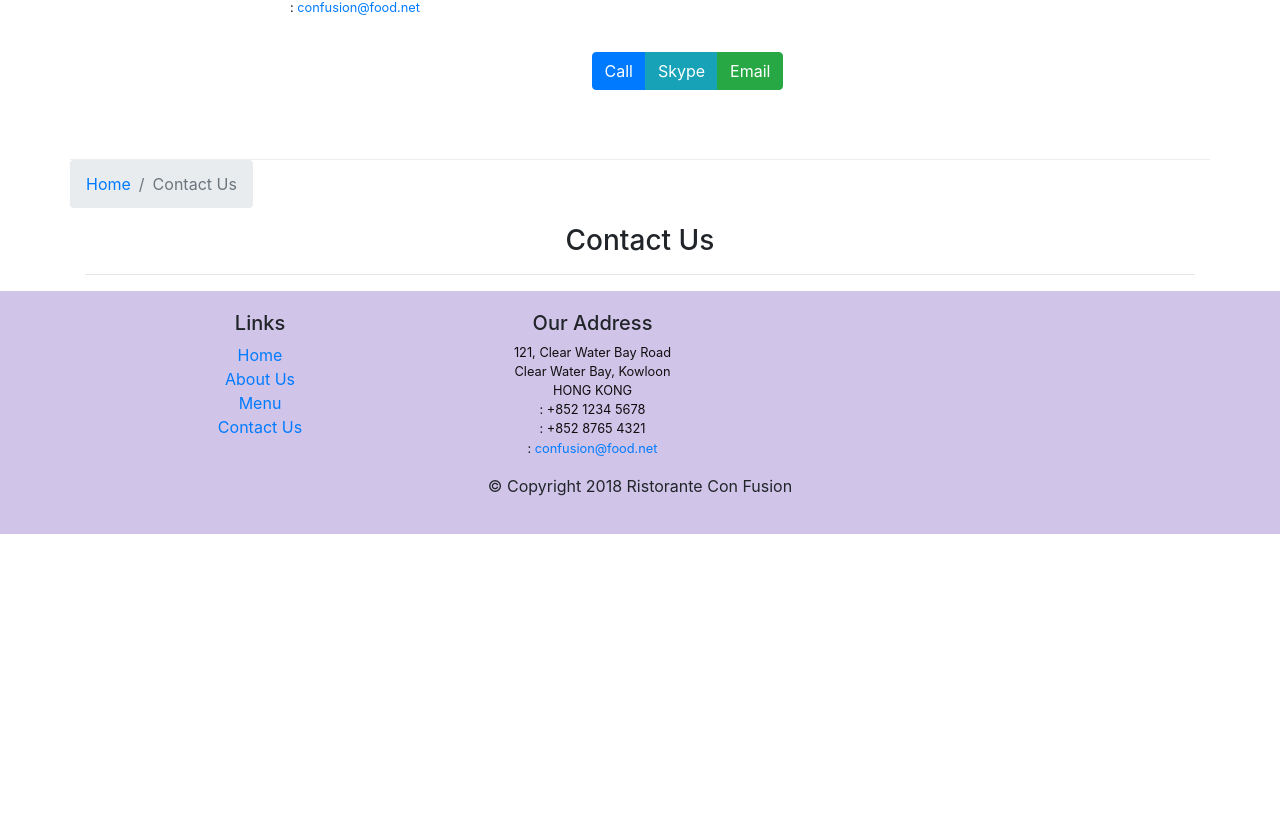
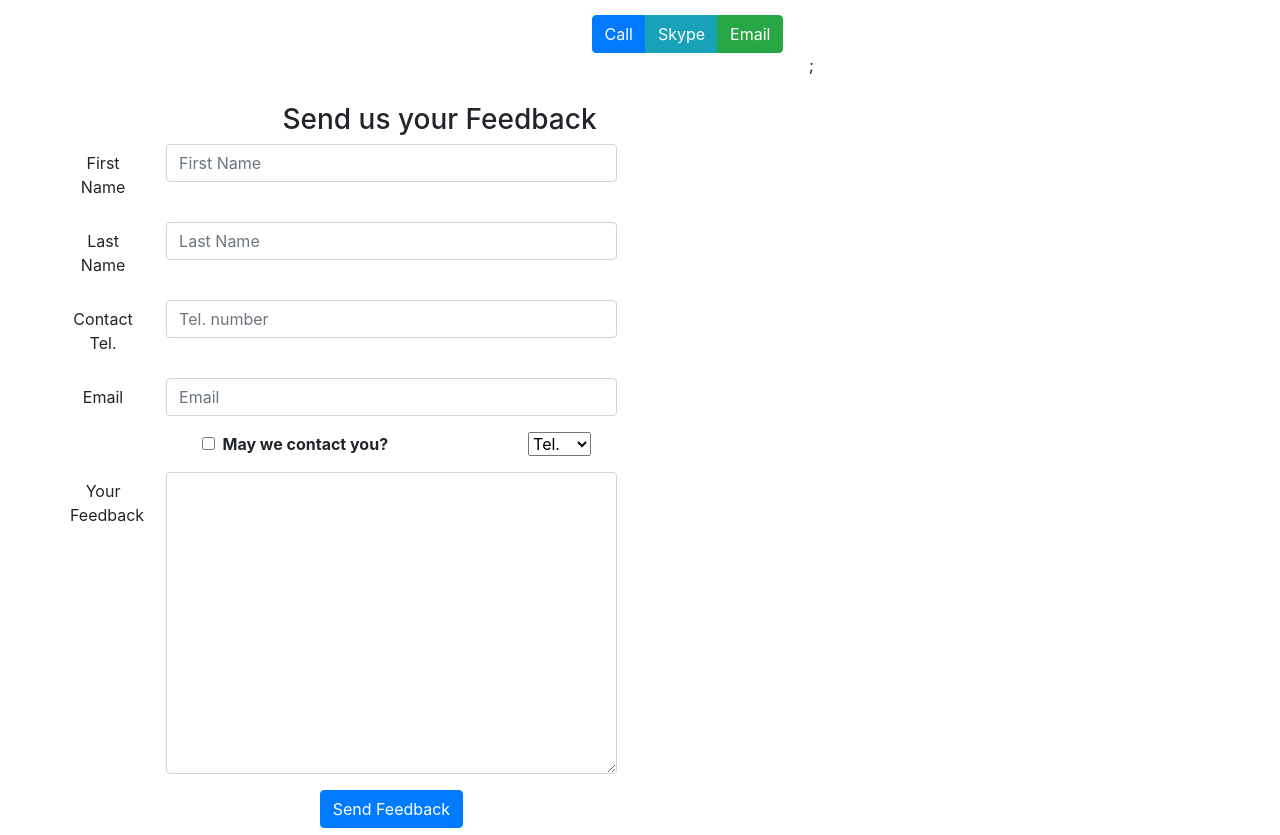
Before and after one commit to DE160490/Confusion, a React (Create React App) app: page /contactus in a window 1280 px wide. Shown: the part 445-1280 px from the top of the page. Before the commit the page ends 979 px from the top, so only its background shows below. Built offline with nearby package versions, Linux system fonts and the light colour scheme.

Commit message:
Controlled Forms

```diff
--- a/src/components/ContactComponent.js
+++ b/src/components/ContactComponent.js
@@ -1,8 +1,51 @@
-import React from "react";
-import { Breadcrumb, BreadcrumbItem } from "reactstrap";
+import React, { Component } from "react";
+import {
+  Breadcrumb,
+  BreadcrumbItem,
+  Button,
+  Form,
+  FormGroup,
+  Label,
+  Input,
+  Col,
+} from "reactstrap";
 import { Link } from "react-router-dom";
 
-function Contact(props) {
+class Contact extends Component {
+  constructor(props) {
+    super(props);
+
+    this.state = {
+      firstname: "",
+      lastname: "",
+      telnum: "",
+      email: "",
+      agree: false,
+      contactType: "Tel.",
+      message: "",
+    };
+
+    this.handleInputChange = this.handleInputChange.bind(this);
+    this.handleSubmit = this.handleSubmit.bind(this);
+  }
+
+  handleInputChange(event) {
+    const target = event.target;
+    const value = target.type === "checkbox" ? target.checked : target.value;
+    const name = target.name;
+
+    this.setState({
+      [name]: value,
+    });
+  }
+
+  handleSubmit(event) {
+    console.log("Current State is: " + JSON.stringify(this.state));
+    alert("Current State is: " + JSON.stringify(this.state));
+    event.preventDefault();
+  }
+
+  render() {
     return (
       <div className="container">
         <div className="row row-content">
@@ -50,21 +93,128 @@ function Contact(props) {
               </a>
             </div>
           </div>
+          <div className="row row-content">
+            <div className="col-12">
+              <h3>Send us your Feedback</h3>
             </div>
-      <div className="row">
-        <Breadcrumb>
-          <BreadcrumbItem>
-            <Link to="/home">Home</Link>
-          </BreadcrumbItem>
-          <BreadcrumbItem active>Contact Us</BreadcrumbItem>
-        </Breadcrumb>
-        <div className="col-12">
-          <h3>Contact Us</h3>
-          <hr />
+            <div className="col-12 col-md-9">
+              <Form onSubmit={this.handleSubmit}>
+                <FormGroup row>
+                  <Label htmlFor="firstname" md={2}>
+                    First Name
+                  </Label>
+                  <Col md={10}>
+                    <Input
+                      type="text"
+                      id="firstname"
+                      name="firstname"
+                      placeholder="First Name"
+                      value={this.state.firstname}
+                      onChange={this.handleInputChange}
+                    />
+                  </Col>
+                </FormGroup>
+                <FormGroup row>
+                  <Label htmlFor="lastname" md={2}>
+                    Last Name
+                  </Label>
+                  <Col md={10}>
+                    <Input
+                      type="text"
+                      id="lastname"
+                      name="lastname"
+                      placeholder="Last Name"
+                      value={this.state.lastname}
+                      onChange={this.handleInputChange}
+                    />
+                  </Col>
+                </FormGroup>
+                <FormGroup row>
+                  <Label htmlFor="telnum" md={2}>
+                    Contact Tel.
+                  </Label>
+                  <Col md={10}>
+                    <Input
+                      type="tel"
+                      id="telnum"
+                      name="telnum"
+                      placeholder="Tel. number"
+                      value={this.state.telnum}
+                      onChange={this.handleInputChange}
+                    />
+                  </Col>
+                </FormGroup>
+                <FormGroup row>
+                  <Label htmlFor="email" md={2}>
+                    Email
+                  </Label>
+                  <Col md={10}>
+                    <Input
+                      type="email"
+                      id="email"
+                      name="email"
+                      placeholder="Email"
+                      value={this.state.email}
+                      onChange={this.handleInputChange}
+                    />
+                  </Col>
+                </FormGroup>
+                <FormGroup row>
+                  <Col md={{ size: 6, offset: 2 }}>
+                    <FormGroup check>
+                      <Label check>
+                        <Input
+                          type="checkbox"
+                          name="agree"
+                          checked={this.state.agree}
+                          onChange={this.handleInputChange}
+                        />{" "}
+                        <strong>May we contact you?</strong>
+                      </Label>
+                    </FormGroup>
+                  </Col>
+                  <Col md={{ size: 3, offset: 1 }}>
+                    <Input
+                      type="select"
+                      name="contactType"
+                      value={this.state.contactType}
+                      onChange={this.handleInputChange}
+                    >
+                      <option>Tel.</option>
+                      <option>Email</option>
+                    </Input>
+                  </Col>
+                </FormGroup>
+                <FormGroup row>
+                  <Label htmlFor="message" md={2}>
+                    Your Feedback
+                  </Label>
+                  <Col md={10}>
+                    <Input
+                      type="textarea"
+                      id="message"
+                      name="message"
+                      rows="12"
+                      value={this.state.message}
+                      onChange={this.handleInputChange}
+                    ></Input>
+                  </Col>
+                </FormGroup>
+                <FormGroup row>
+                  <Col md={{ size: 10, offset: 2 }}>
+                    <Button type="submit" color="primary">
+                      Send Feedback
+                    </Button>
+                  </Col>
+                </FormGroup>
+              </Form>
             </div>
+          </div>
+          ;
         </div>
       </div>
     );
   }
+}
 
 export default Contact;
--- /dev/null
+++ b/src/components/Login.js
@@ -0,0 +1,30 @@
+import React, { useState } from "react";
+
+function Login() {
+  const [name, setName] = useState("");
+  const handleSubmit = (event) => {
+    event.preventDefault();
+    console.log(`Name: ${name}`);
+  };
+  return (
+    <form onSubmit={handleSubmit}>
+      <label className="col-lg-6">
+        Name:
+        <input
+          type="text"
+          placeholder="Please enter your name"
+          className="form-control"
+          value={name}
+          onChange={(event) => {
+            setName(event.target.value);
+          }}
+        ></input>
+      </label>
+      <button type="submit" className="btn btn-success">
+        Login
+      </button>
+    </form>
+  );
+}
+
+export default Login;
--- a/src/components/MainComponent.js
+++ b/src/components/MainComponent.js
@@ -12,6 +12,7 @@ import Contact from "./ContactComponent";
 import { COMMENTS } from "../shared/comments";
 import { PROMOTIONS } from "../shared/promotions";
 import { LEADERS } from "../shared/leaders";
+import Login from "./Login";
 
 class Main extends Component {
   constructor(props) {
@@ -34,7 +35,7 @@ class Main extends Component {
         <Home
           dish={this.state.dishes.filter((dish) => dish.featured)[0]}
           promotion={this.state.promotions.filter((promo) => promo.featured)[0]}
-          leader={this.state.leaders.filter((leader) => leader.featured)[0]}
+          leader={this.state.leaders.filter((leader) => leader.featured)[1]}
         />
       );
     };
@@ -59,7 +60,8 @@ class Main extends Component {
       <div>
         <Header />
         <Routes>
-          <Route path="/home" Component={HomePage} />
+          <Route path="/home" element={<HomePage />} />
+          {/* <Route path="/home" Component={HomePage} /> */}
           <Route
             exact
             path="/menu"
@@ -70,9 +72,10 @@ class Main extends Component {
               />
             }
           />
-          <Route path="/home" element={<Navigate to="/Menu"></Navigate>} />
-          <Route exact path="/contactus" Component={Contact} />
-          <Route path="/menu/:dishId" Component={DishWithId} />
+          <Route exact path="/contactus" element={<Contact />} />
+          <Route exact path="/login" element={<Login />} />
+          <Route path="/menu/:dishId" element={<DishWithId />} />
+          {/* <Route path="/menu/:dishId" Component={DishWithId} /> */}
         </Routes>
         <Footer />
       </div>
--- a/src/components/MenuComponent.js
+++ b/src/components/MenuComponent.js
@@ -2,7 +2,7 @@ import React from "react";
 import {
   Card,
   CardImg,
-  CardImgOverlay,
+  // CardImgOverlay,
   CardTitle,
   Breadcrumb,
   BreadcrumbItem,
@@ -128,9 +128,9 @@ function RenderMenuItem({ dish }) {
     <Card>
       <Link to={`/menu/${dish.id}`}>
         <CardImg width="100%" src={dish.image} alt={dish.name} />
-        <CardImgOverlay>
-          <CardTitle>{dish.name}</CardTitle>
-        </CardImgOverlay>
+        {/* <CardImgOverlay> */}
+        <CardTitle>{dish.name}</CardTitle>
+        {/* </CardImgOverlay> */}
       </Link>
     </Card>
   );
--- a/src/shared/promotions.js
+++ b/src/shared/promotions.js
@@ -9,4 +9,14 @@ export const PROMOTIONS = [
     description:
       "Featuring mouthwatering combinations with a choice of five different salads, six enticing appetizers, six main entrees and five choicest desserts. Free flowing bubbly and soft drinks. All for just $19.99 per person",
   },
+  {
+    id: 1,
+    name: "Weekend Grand Buffet",
+    image: "./assets/img/F000020.jpg",
+    label: "New",
+    price: "19.99",
+    featured: true,
+    description:
+      "Featuring mouthwatering combinations with a choice of five different salads, six enticing appetizers, six main entrees and five choicest desserts. Free flowing bubbly and soft drinks. All for just $19.99 per person",
+  },
 ];
```
Also changed, not shown: src/components/ContactComponentOld.js (added, +71 -0 lines), 1 other file (tests, documents, lock files or other folders). Lines whose indentation alone changed are shown as unchanged.
